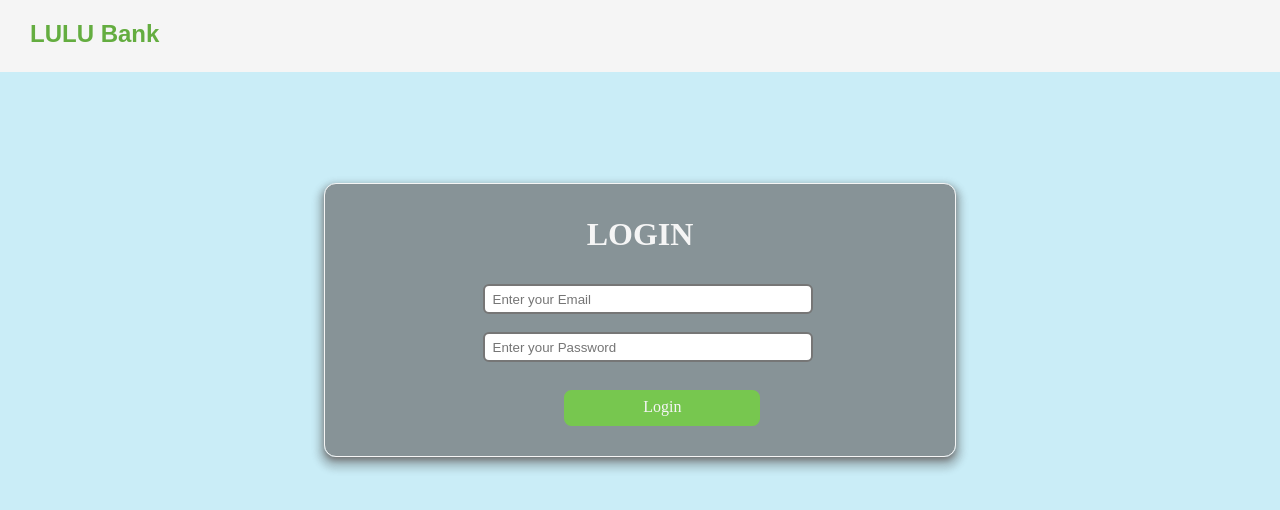
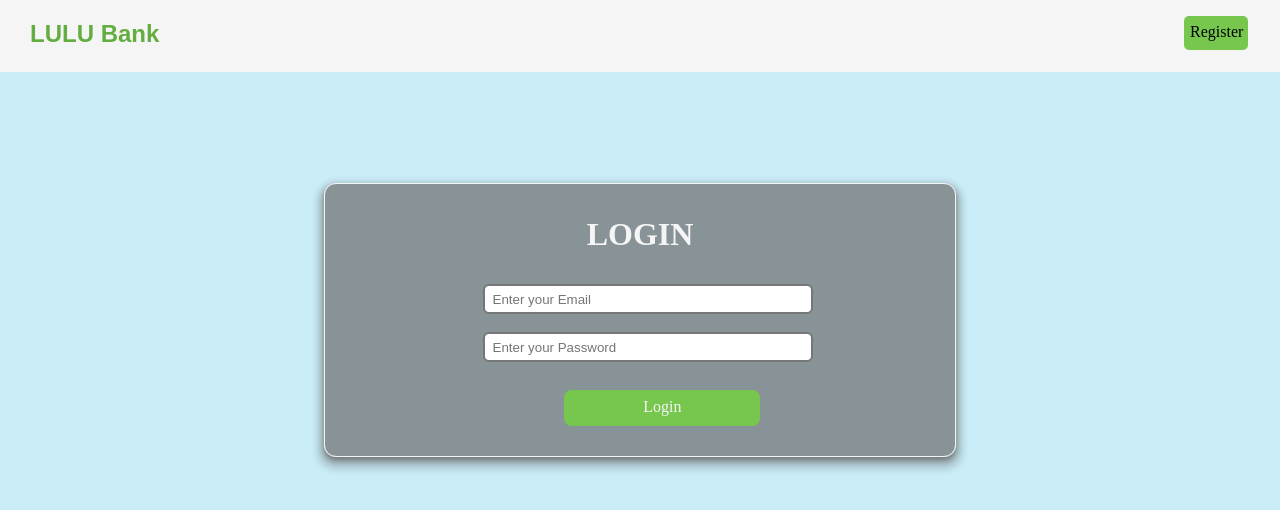
Before and after one commit to code-srikar/Lulu_Web, a plain HTML site: page byte.html in a window 1280 px wide. Drawn offline with Linux system fonts and the light colour scheme.

Commit message:
modified signpage

```diff
--- a/byte.css
+++ b/byte.css
@@ -2,7 +2,21 @@ body{
     background-color: rgba(202, 237, 247, 0.993);
     /* font-family: sans-serif; */
 }
+#log{
+   position: relative;
+   font-family: serif;
+   background-color:  rgb(119, 199, 79);
+    top: 2px;
+    left: 9px;
+    margin-left: 5px;
+    padding: 7px 5px 2px 6px;
+    height: 25px;
+    /* width: 50px; */
+    border-radius: 5px;
+    color: black;
+    text-decoration: none;
 
+}
 .header{
     width: 1443px;
     height: 80px;
--- a/byte.html
+++ b/byte.html
@@ -19,13 +19,14 @@
                         <div id="flexitem" style="text-align: center;"><a href="about.html" >About</a></div>
                         <div id="flexitem"><a href="contactus.html" style="text-align: center;margin-right: 10px;">Download </a></div>
                         <div id="flexitem"><a href="contactus.html">Contact Us </a></div> -->
+                        <div id="log"><a href="byte2.html">Register</a></div>
 </div>
-                <div id="so">
-                    <!-- <a href="detail.html">
+                <!-- <div id="so">
+                    <a href="detail.html">
                         <img src="prof.png" alt="profile pic" id="imp">
-                    </a> -->
+                    </a>
 
-                </div>
+                </div> -->
             </div>
         </div>
     </div>
```
